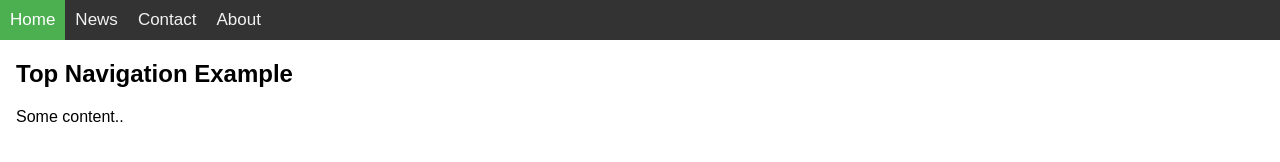
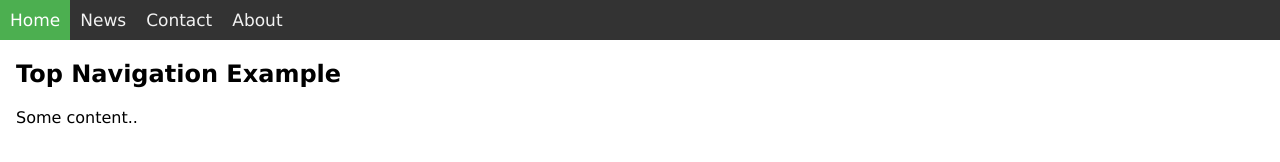
Before and after one commit to CarlosCardenas8/CarlosCardenas8.github.io, a plain HTML site: page pagetwo.html in a window 1280 px wide. Drawn offline with Linux system fonts and the light colour scheme.

Commit message:
Update pagetwo.html

```diff
--- a/pagetwo.html
+++ b/pagetwo.html
@@ -5,7 +5,7 @@
 <style>
 body {
   margin: 0;
-  font-family: Arial, Helvetica, sans-serif;
+  font-family: Verdana, Helvetica, sans-serif;
 }
 
 .topnav {
```
